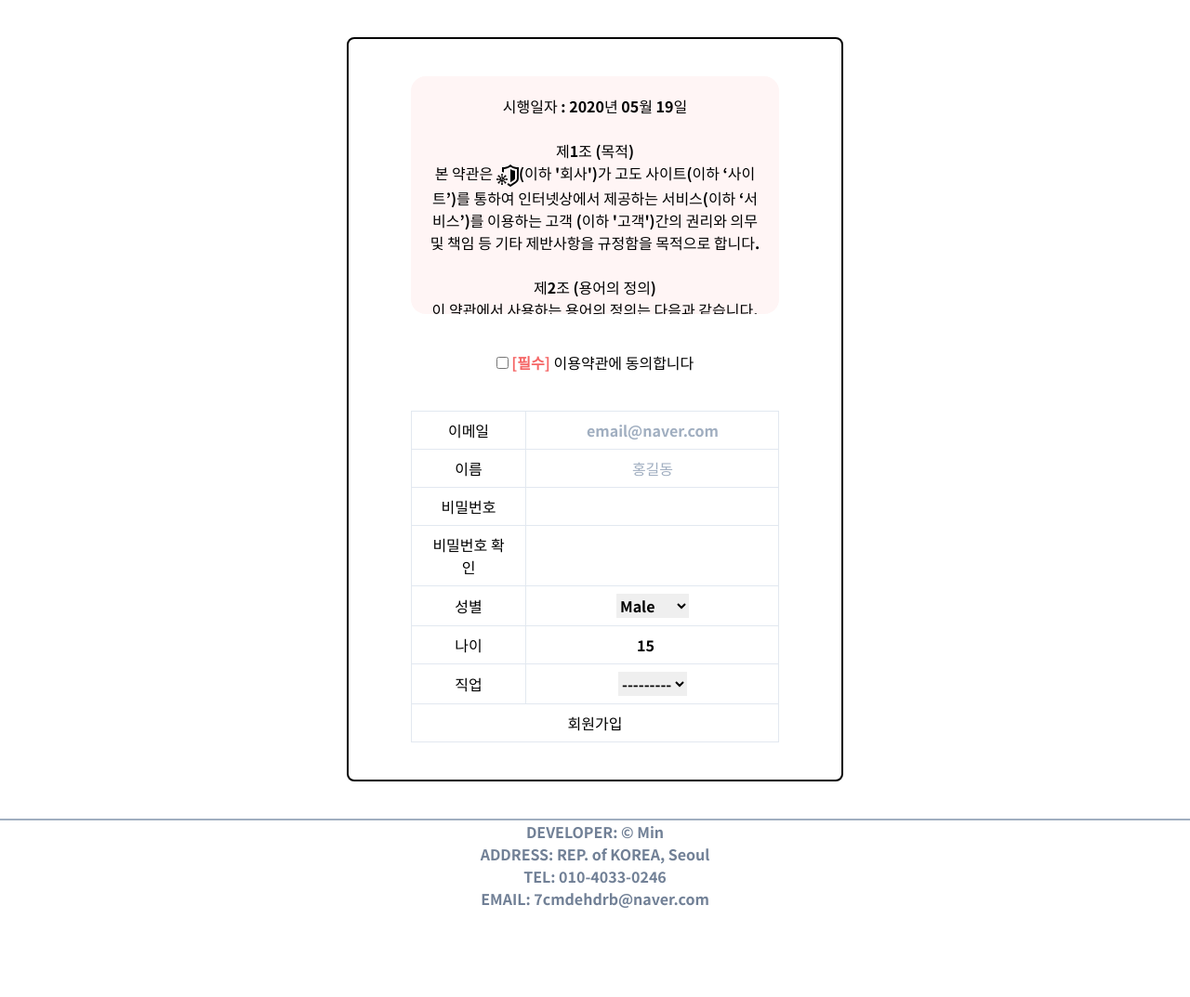
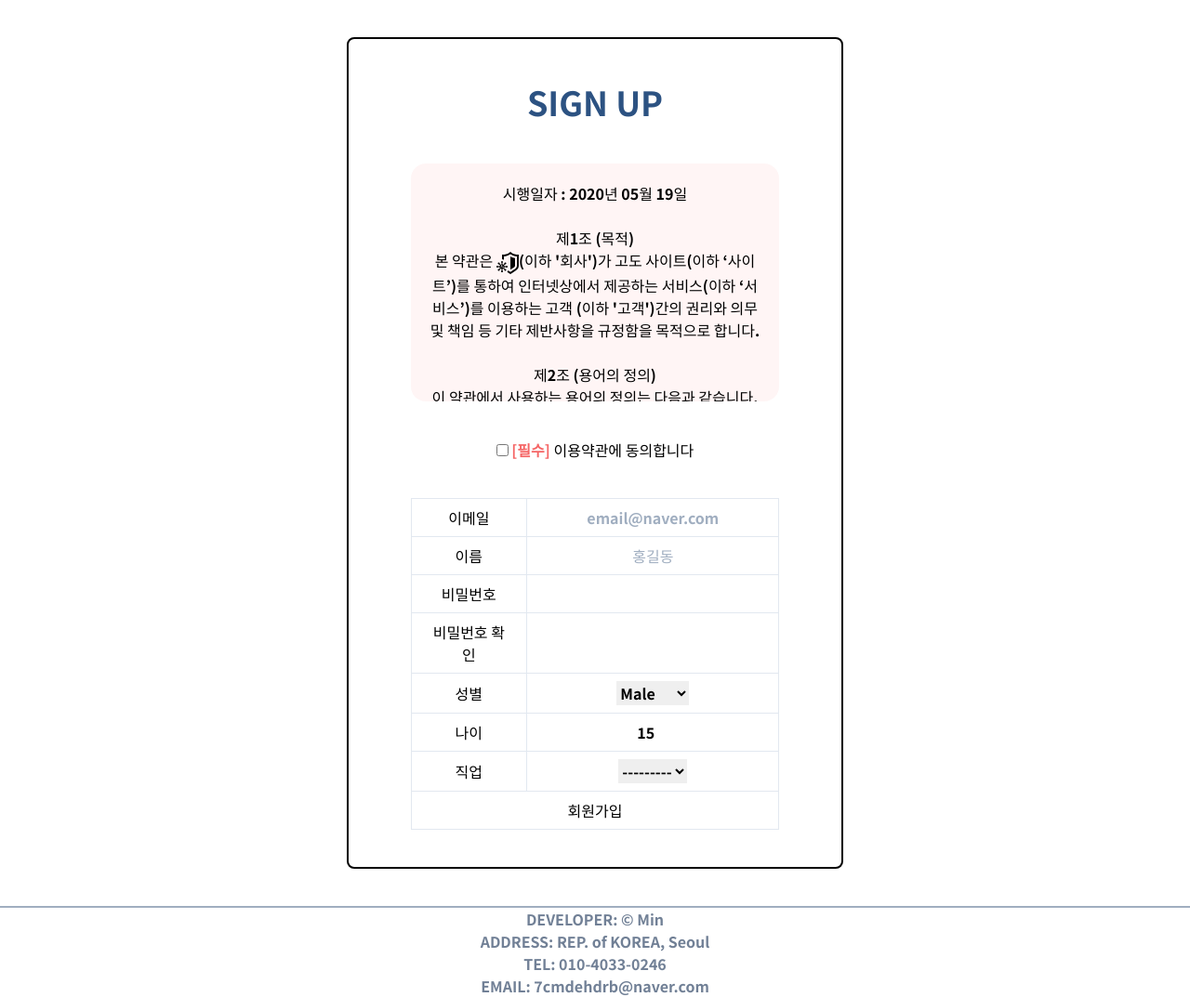
Before and after one commit to 7cmdehdrb/CODIV_check, a Django app: page /user/signup/ in a window 1280 px wide. Shown: the part 80-1153 px from the top of the page at 93% size. Before the commit the page ends 1057 px from the top, so only its background shows below. Run offline with Django 3.2, Linux system fonts and the light colour scheme; style sheets or scripts are compiled from the project's sources; some libraries are stand-ins or nearby versions.

Commit message:
local fin

```diff
--- a/config/settings.py
+++ b/config/settings.py
@@ -31,6 +31,7 @@ ALLOWED_HOSTS = [
     "110.10.227.103",
     "192.168.0.1",
     "192.168.0.11",
+    "192.168.11.231",
 ]
 
 # Application definition
--- a/organizations/models.py
+++ b/organizations/models.py
@@ -18,7 +18,7 @@ class Organization(core_model.TimeStampedModel):
     isrecruited = models.BooleanField(default=True)
 
     def __str__(self):
-        return self.name
+        return self.name + "(Manager: " + self.master.nickname + ")"
 
     def get_absolute_url(self):
         return reverse("organization:organizationdetail", kwargs={"pk": self.pk})
--- a/surveys/views.py
+++ b/surveys/views.py
@@ -14,7 +14,7 @@ from users import mixins
 # Create your views here.
 
 
-class SurveyView(mixins.LoggedInOnlyView, mixins.VerifiedUserOnlyView, FormView):
+class SurveyView(mixins.LoggedInOnlyView, FormView):
 
     template_name = "surveys/newSurvey.html"
     form_class = forms.SurveyForm
--- a/templates/base.html
+++ b/templates/base.html
@@ -1,13 +1,17 @@
 {% load static %}
 <!DOCTYPE html>
 <html lang="en">
-
   <head>
     <meta charset="UTF-8" />
     <meta name="viewport" content="width=device-width, initial-scale=1.0" />
-  <link rel="stylesheet" href="https://use.fontawesome.com/releases/v5.11.2/css/all.css" />
-  <link href="https://fonts.googleapis.com/css2?family=Jua&family=Noto+Sans+KR:wght@700&display=swap"
-    rel="stylesheet" />
+    <link
+      rel="stylesheet"
+      href="https://use.fontawesome.com/releases/v5.11.2/css/all.css"
+    />
+    <link
+      href="https://fonts.googleapis.com/css2?family=Jua&family=Noto+Sans+KR:wght@700&display=swap"
+      rel="stylesheet"
+    />
     <link rel="stylesheet" href="{% static "css/styles.css" %}">
     <script src="https://js.pusher.com/6.0/pusher.min.js"></script>
     <script src="https://ajax.googleapis.com/ajax/libs/jquery/3.2.1/jquery.min.js"></script>
@@ -28,65 +32,58 @@
   <body>
     <header>
       {% include "partial/messages.html" %} {% include "partial/nav.html" %}
+      <h1 id="myname" style="display: none;">{{user.username}}</h1>
+      <h1 id="ipconfig" style="display: none;">192.168.11.231:8000</h1>
     </header>
 
-  {% block content %}
-  {% endblock %}
-
-  <h1 id="myname" style="display: none;">{{user.username}}</h1>
+    {% block content %} {% endblock %}
 
     <footer>
       {% include "partial/footer.html" %}
     </footer>
 
     <script type="text/javascript">
-
       window.onload = function () {
         if (window.Notification) {
           Notification.requestPermission();
         }
-    }
+      };
 
       const user = document.getElementById("myname").innerText;
+      const ip = document.getElementById("ipconfig").innerText;
 
-    var pusher = new Pusher('532b456bec622945e703', {
-      cluster: 'ap3'
+      var pusher = new Pusher("532b456bec622945e703", {
+        cluster: "ap3",
       });
 
       window.onload = function () {
         Notification.requestPermission();
-    }
+      };
 
-    var channel = pusher.subscribe('all-channel');
+      var channel = pusher.subscribe("all-channel");
       channel.bind(user, function (data) {
         notify();
       });
 
       function notify() {
-      if (Notification.permission !== 'granted') {
-
-        var check = confirm('오늘의 설문에 참여해주세요!!');
+        if (Notification.permission !== "granted") {
+          var check = confirm("오늘의 설문에 참여해주세요!!");
 
           if (check) {
-          window.open('http://127.0.0.1:8000/survey/new/');
+            window.open(`http://${ip}/survey/new/`);
           }
-
-      }
-      else {
-
-        var notification = new Notification('CODIV CHECKER', {
-          icon: 'https://img.favpng.com/23/4/21/computer-icons-virus-vector-graphics-stock-illustration-png-favpng-f0v4ZRAnQT307dzpbpbEvEeny.jpg',
-          body: '오늘의 설문에 참여해주세요!!',
+        } else {
+          var notification = new Notification("CODIV CHECKER", {
+            icon:
+              "https://img.favpng.com/23/4/21/computer-icons-virus-vector-graphics-stock-illustration-png-favpng-f0v4ZRAnQT307dzpbpbEvEeny.jpg",
+            body: "오늘의 설문에 참여해주세요!!",
           });
 
           notification.onclick = function () {
-          window.open('http://127.0.0.1:8000/survey/new/');
+            window.open(`http://${ips}/survey/new/`);
           };
         }
-
       }
     </script>
-
   </body>
-
 </html>
--- a/templates/organizations/organizationMenu.html
+++ b/templates/organizations/organizationMenu.html
@@ -34,13 +34,14 @@
 
   const group = document.getElementById("group");
   const pk = document.getElementById("pk").innerText;
+  const ip = document.getElementById("ipconfig").innerText;
 
   group.addEventListener("click", (ev) => {
     ev.preventDefault();
     if (pk != "None") {
-      location.href = `http://127.0.0.1:8000/organization/update-organization/${pk}/`;
+      location.href = `http://${ip}/organization/update-organization/${pk}/`;
     } else {
-      location.href = "http://127.0.0.1:8000/organization/new/";
+      location.href = `http://${ip}/organization/new/`;
     }
   })
 
--- a/templates/organizations/update-organization.html
+++ b/templates/organizations/update-organization.html
@@ -4,6 +4,7 @@
 
 <style>
     input {
+        width: 90%;
         text-align: center;
     }
 </style>
--- a/templates/partial/nav.html
+++ b/templates/partial/nav.html
@@ -4,6 +4,7 @@
 
     <a href="{% url "core:core" %}" class="pl-5 py-1 h-full">
         <img src="{% static "image/logo.svg" %}" alt="logo" class="h-full items-center justify-center">
+        <!-- <i class="fas fa-virus-slash h-full items-center justify-center text-red-500 text-6xl"></i> -->
     </a>
     <ul class="w-full h-full flex justify-end items-center mr-2">
         <a href="{% url "survey:newsurvey" %}" class="h-full border-b-8 border-white hover:border-gray-600 hover:bg-gray-100">
--- a/templates/users/login.html
+++ b/templates/users/login.html
@@ -42,11 +42,11 @@
 
         border-radius: 50px;
 
-        background-color: #C0FFFC;
+        background-color: #A8C1FF;
     }
 
     button:hover{
-        background-color: #8FE1DE;
+        background-color: #7DA2FE;
     }
 
 </style>
--- a/templates/users/signup.html
+++ b/templates/users/signup.html
@@ -5,6 +5,7 @@
 <style>
 
     input{
+        width: 90%;
         text-align: center;
     }
 
@@ -12,11 +13,15 @@
         outline: none;
     }
 
+
+
 </style>
 
 
 <div
     class="container my-10 mx-auto text-center border-2 border-black rounded-lg w-10/12 sm:w-9/12 md:w-8/12 lg:w-1/2 xl:w-5/12">
+
+    <h1 class="my-10 text-4xl text-blue-800">SIGN UP</h1>
 
     <div class="w-3/4 h-64 mx-auto my-10 p-5 rounded-xlg bg-red-100" style="overflow-y: scroll;">
 
@@ -176,10 +181,8 @@
     </div>
 
     <div>
-        <form>
-            <input type="checkbox" name="agreement" id="agreement">
-            <label for="agreement"><span class="text-red-500 font-bold">[필수]</span> 이용약관에 동의합니다</label>
-        </form>
+        <input type="checkbox" name="agreement" id="agreement" style="width: auto;">
+        <label for="agreement"><span class="text-red-500 font-bold" style="width: auto;">[필수]</span> 이용약관에 동의합니다</label>
     </div>
 
     <form method="POST" action="{% url "user:signup" %}" class="">
```
Also changed, not shown: templates/organizations/newOrganization.html (+3 -4 lines), templates/partial/blank.html (+5 -5 lines), users/migrations/0022_auto_20200522_1505.py (added). Lines whose indentation alone changed are shown as unchanged.
